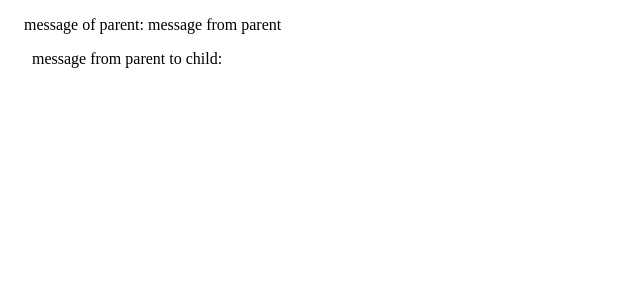
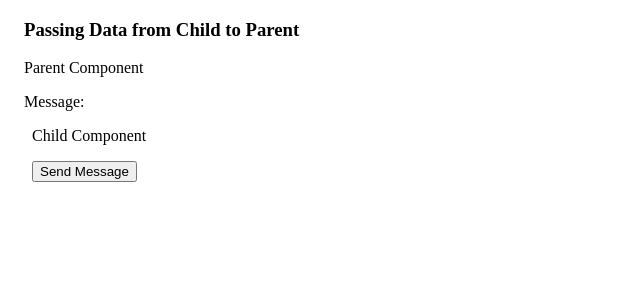
Before and after one commit to MeghnaW19/data-binding-scenerios, an Angular app: page / in a window 1280 px wide. Shown: the top 300 px of the page, without its empty margins (0-640 px from the left). Built offline with nearby package versions, Linux system fonts and the light colour scheme.

Commit message:
scenerio4

```diff
--- a/src/app/app.component.html
+++ b/src/app/app.component.html
@@ -1,15 +1,17 @@
 <!DOCTYPE html>
 <html lang="en">
   <head>
-  <meta charset="UTF-8">
-  <meta name="viewport" content="width=device-width, initial-scale=1.0">
-  <meta http-equiv="X-UA-Compatible" content="ie=edge">
+    <meta charset="UTF-8" />
+    <meta name="viewport" content="width=device-width, initial-scale=1.0" />
+    <meta http-equiv="X-UA-Compatible" content="ie=edge" />
     <title>Document</title>
   </head>
   <body>
     <!-- <app-scenerio1></app-scenerio1> -->
     <!-- <app-scenerio2></app-scenerio2> -->
-  <app-scenerio3-parent></app-scenerio3-parent>
+    <!-- <app-scenerio3-parent></app-scenerio3-parent> -->
+    <!-- <app-scenerio4-child></app-scenerio4-child> -->
+    <app-scenerio4-parent></app-scenerio4-parent>
     <router-outlet></router-outlet>
   </body>
 </html>
--- a/src/app/scenerio4-child/scenerio4-child.component.html
+++ b/src/app/scenerio4-child/scenerio4-child.component.html
@@ -1,3 +1,15 @@
-<p>
-  scenerio4-child works!
-</p>
+<!DOCTYPE html>
+<html lang="en">
+  <head>
+    <meta charset="UTF-8" />
+    <meta name="viewport" content="width=device-width, initial-scale=1.0" />
+    <meta http-equiv="X-UA-Compatible" content="ie=edge" />
+    <title>Document</title>
+  </head>
+  <body>
+    <p>Child Component</p>
+    <div>
+      <button (click)="sendMessage()">Send Message</button>
+    </div>
+  </body>
+</html>
--- a/src/app/scenerio4-child/scenerio4-child.component.ts
+++ b/src/app/scenerio4-child/scenerio4-child.component.ts
@@ -1,15 +1,22 @@
-import { Component, OnInit } from '@angular/core';
+import { Component, OnInit, Output, EventEmitter } from "@angular/core";
 
 @Component({
-  selector: 'app-scenerio4-child',
-  templateUrl: './scenerio4-child.component.html',
-  styleUrls: ['./scenerio4-child.component.css']
+  selector: "app-scenerio4-child",
+  templateUrl: "./scenerio4-child.component.html",
+  styleUrls: ["./scenerio4-child.component.css"]
 })
 export class Scenerio4ChildComponent implements OnInit {
+  title: string = "Passing Data from Child to Parent";
+  message: string = "Message from Child";
 
-  constructor() { }
+  constructor() {}
 
-  ngOnInit() {
+  ngOnInit() {}
+
+  @Output() messageEvent = new EventEmitter<any>();
+
+  sendMessage() {
+    // console.log("**", this.message);
+    this.messageEvent.emit(this.message);
   }
-
 }
--- a/src/app/scenerio4-parent/scenerio4-parent.component.html
+++ b/src/app/scenerio4-parent/scenerio4-parent.component.html
@@ -1,3 +1,17 @@
-<p>
-  scenerio4-parent works!
-</p>
+<!DOCTYPE html>
+<html lang="en">
+  <head>
+    <meta charset="UTF-8" />
+    <meta name="viewport" content="width=device-width, initial-scale=1.0" />
+    <meta http-equiv="X-UA-Compatible" content="ie=edge" />
+    <title>Document</title>
+  </head>
+  <body>
+    <h3>{{ title }}</h3>
+    <p>Parent Component</p>
+    <p>Message: {{ message }}</p>
+    <app-scenerio4-child
+      (messageEvent)="receiveMessage($event)"
+    ></app-scenerio4-child>
+  </body>
+</html>
--- a/src/app/scenerio4-parent/scenerio4-parent.component.ts
+++ b/src/app/scenerio4-parent/scenerio4-parent.component.ts
@@ -1,15 +1,19 @@
-import { Component, OnInit } from '@angular/core';
+import { Component, OnInit } from "@angular/core";
 
 @Component({
-  selector: 'app-scenerio4-parent',
-  templateUrl: './scenerio4-parent.component.html',
-  styleUrls: ['./scenerio4-parent.component.css']
+  selector: "app-scenerio4-parent",
+  templateUrl: "./scenerio4-parent.component.html",
+  styleUrls: ["./scenerio4-parent.component.css"]
 })
 export class Scenerio4ParentComponent implements OnInit {
+  message: string;
+  title: string = "Passing Data from Child to Parent";
+  constructor() {}
 
-  constructor() { }
+  ngOnInit() {}
 
-  ngOnInit() {
+  receiveMessage(event) {
+    // console.log(event);
+    this.message = event;
   }
-
 }
```
Lines whose indentation alone changed are shown as unchanged.
